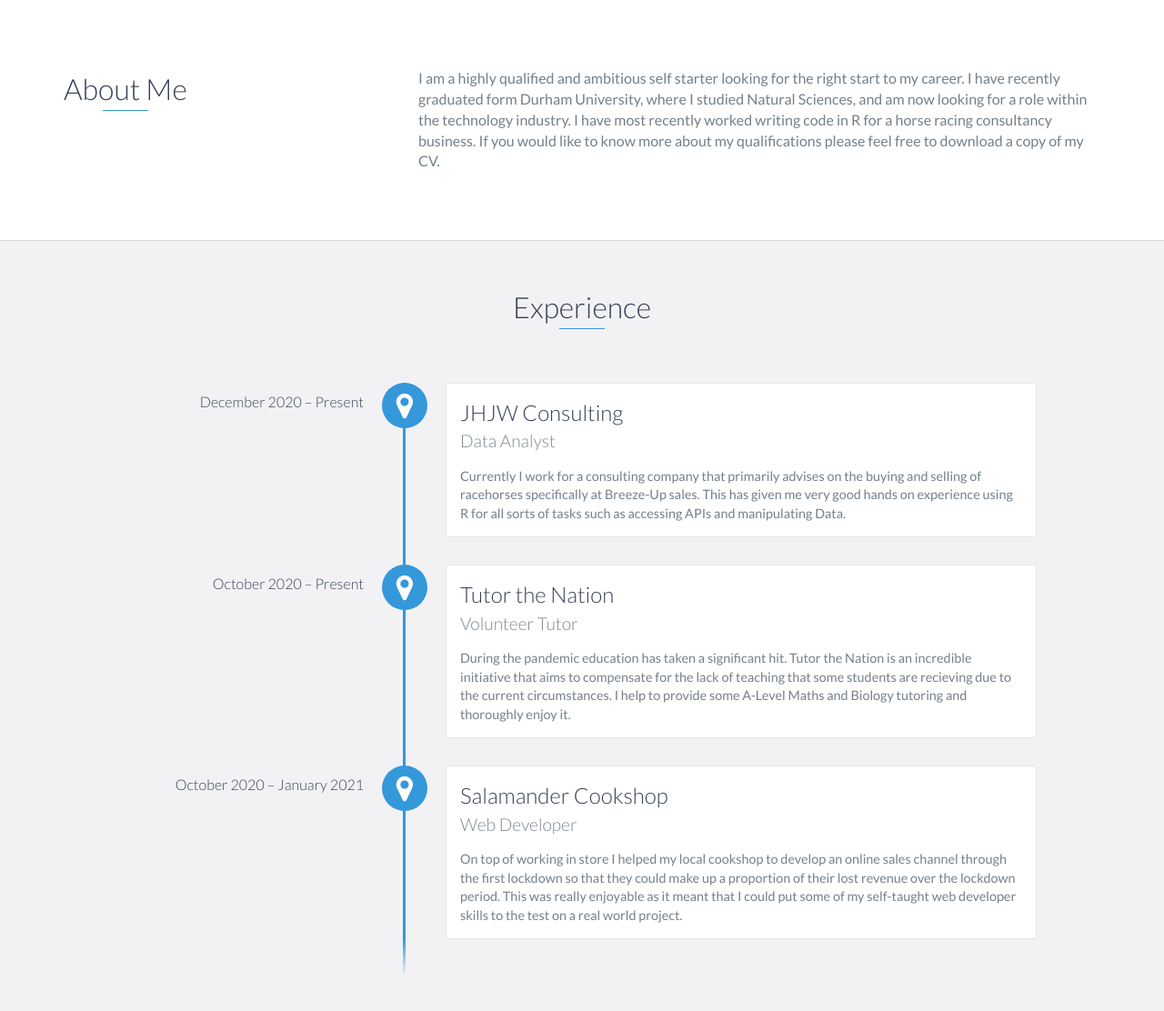
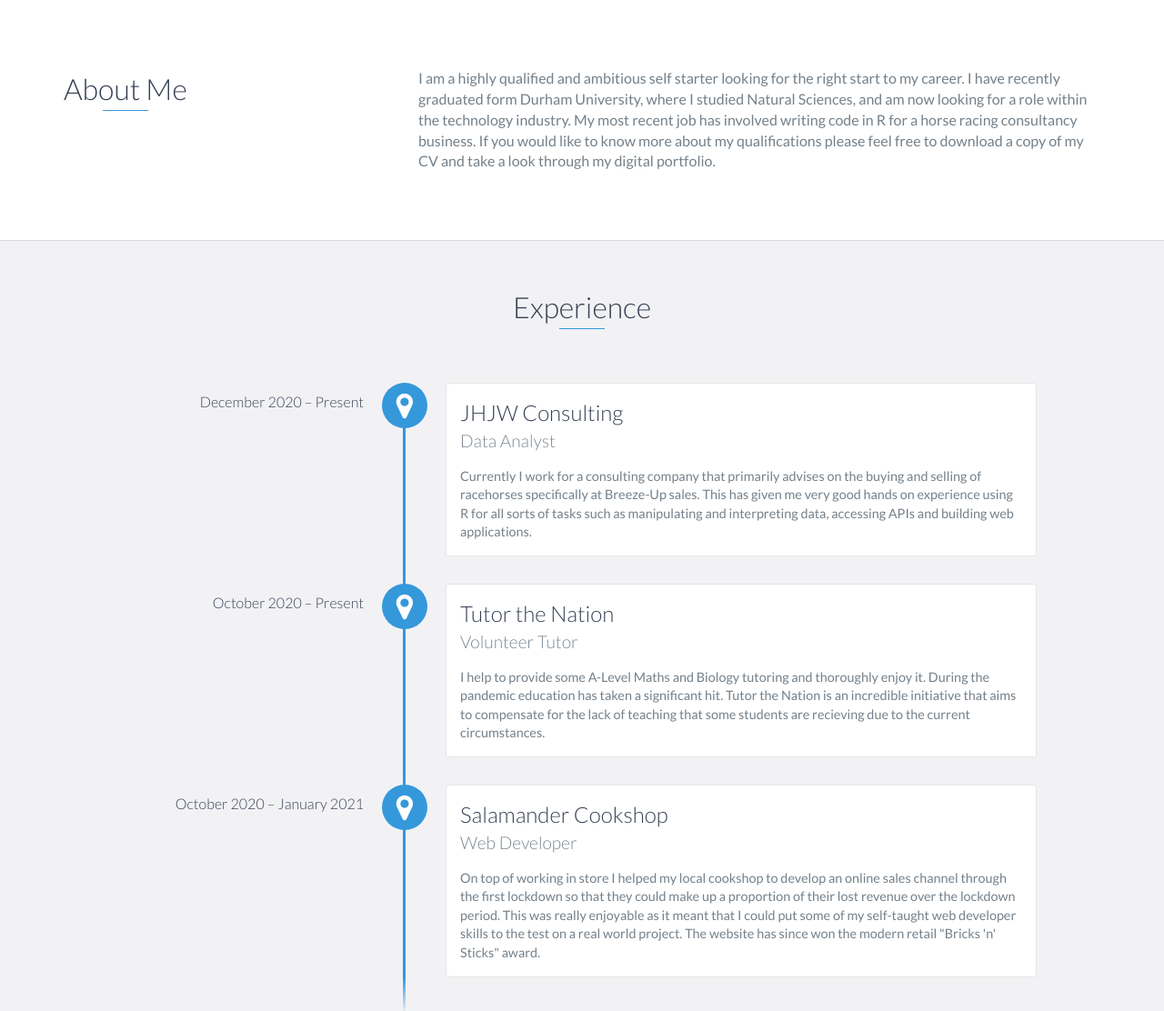
Before and after one commit to henrybaugniet/henryCom, a website: page index.html in a window 1280 px wide. Shown: the part 800-1912 px from the top of the page at 91% size. Drawn offline with nearby package versions, Linux system fonts and the light colour scheme.

Commit message:
Some gramatical changes

```diff
--- a/index.html
+++ b/index.html
@@ -54,7 +54,8 @@
         </div>
         <!-- End #lead-content -->
 
-        <div id="lead-overlay"></div>
+        <div id="lead-overlay">
+        </div>
 
         <div id="lead-down">
             <span>
@@ -75,8 +76,8 @@
                     <p>
                         I am a highly qualified and ambitious self starter looking for the right start to my career. I have
                         recently graduated form Durham University, where I studied Natural Sciences, and am now looking for a
-                        role within the technology industry. I have most recently worked writing code in R for a horse racing consultancy business. If you would like to know more about my qualifications please
-                        feel free to download a copy of my CV.
+                        role within the technology industry. My most recent job has involved writing code in R for a horse racing consultancy business. If you would like to know more about my qualifications please
+                        feel free to download a copy of my CV and take a look through my digital portfolio.
                     </p>
                 </div>
             </div>
@@ -93,7 +94,7 @@
                 <p>
                   Currently I work for a consulting company that primarily advises on the buying and selling of racehorses
                   specifically at Breeze-Up sales. This has given me very good hands on experience using R for all sorts of
-                  tasks such as accessing APIs and manipulating Data.
+                  tasks such as manipulating and interpreting data, accessing APIs and building web applications.
                 </p>
             </div>
 
@@ -101,9 +102,8 @@
                 <h3>Tutor the Nation</h3>
                 <h4>Volunteer Tutor</h4>
                 <p>
-                  During the pandemic education has taken a significant hit. Tutor the Nation is an incredible initiative that
+                  I help to provide some A-Level Maths and Biology tutoring and thoroughly enjoy it. During the pandemic education has taken a significant hit. Tutor the Nation is an incredible initiative that
                   aims to compensate for the lack of teaching that some students are recieving due to the current circumstances.
-                  I help to provide some A-Level Maths and Biology tutoring and thoroughly enjoy it.
                 </p>
             </div>
 
@@ -114,7 +114,7 @@
                     On top of working in store I helped my local cookshop to develop an online sales channel through the first
                     lockdown so that they could make up a proportion of their lost revenue over the lockdown period. This was
                     really enjoyable as it meant that I could put some of my self-taught web developer skills to the test on a
-                    real world project.
+                    real world project. The website has since won the modern retail "Bricks 'n' Sticks" award.
             </div>
         </div>
     </div>
@@ -129,7 +129,7 @@
             <p>
                 I really enjoyed the fact that this degree allowed me to follow my nose and pick modules that spiked my interest.
                 It helped to sharpen my analytical skills and taught me to think like a scientist. On top of my degree,
-                I also managed to play a large amount of sport. I was a Vice-Chancellors sport scholar and represented the 1st XI hockey for
+                I managed to play a large amount of sport. I was a Vice-Chancellors sport scholar and represented the 1st XI hockey for
                 3 years as well as helping with some coaching within the hockey club.
         </div>
         <!-- End .education-block -->
```
Also changed, not shown: scss/styles.scss (line endings or trailing spaces), 2 other files.
